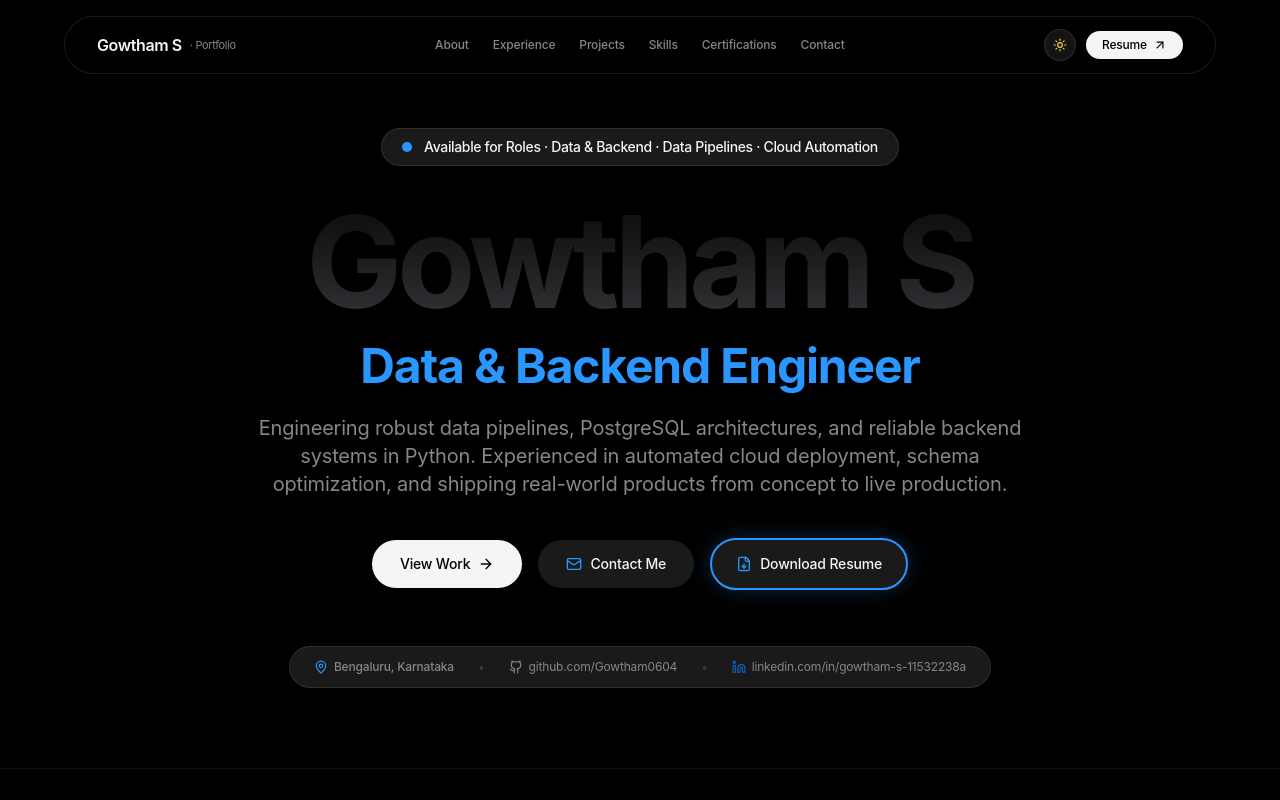
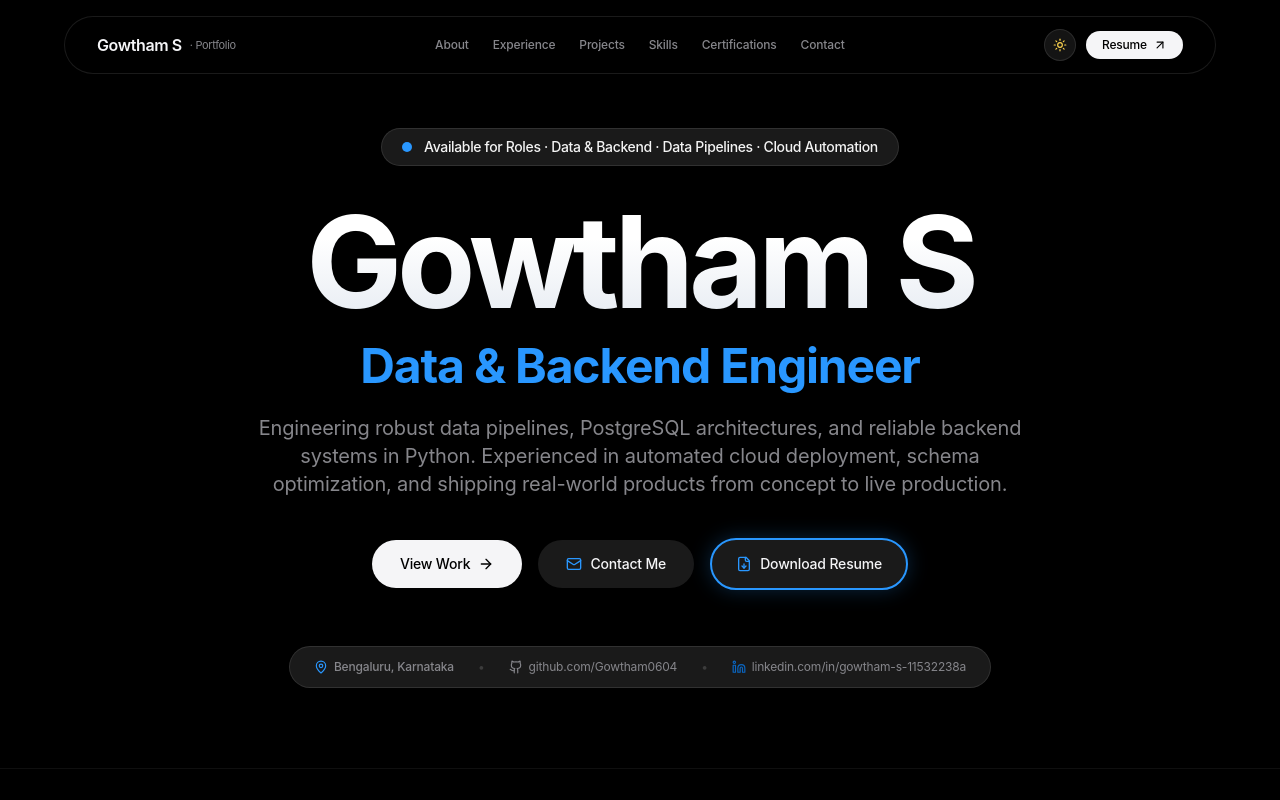
Before and after one commit to Gowtham0604/Gowtham-portfolio, a Next.js app: page / in a window 1280 px wide. Shown: the top 800 px of the page. Built offline with nearby package versions, Linux system fonts and the light colour scheme.

Commit message:
Fix dark mode text gradient selector to ensure bright high-contrast name visibility

```diff
--- a/src/app/globals.css
+++ b/src/app/globals.css
@@ -64,13 +64,19 @@
 
 /* Typography Gradients */
 .text-gradient-titanium {
-  background: linear-gradient(180deg, #ffffff 30%, #c4c4ca 100%);
+  background: linear-gradient(180deg, #ffffff 35%, #cbd5e1 100%);
   -webkit-background-clip: text;
   -webkit-text-fill-color: transparent;
 }
 
-:not(.dark) .text-gradient-titanium {
-  background: linear-gradient(180deg, #111113 25%, #38383c 100%);
+html.dark .text-gradient-titanium {
+  background: linear-gradient(180deg, #ffffff 35%, #e2e8f0 100%);
   -webkit-background-clip: text;
   -webkit-text-fill-color: transparent;
 }
+
+html:not(.dark) .text-gradient-titanium {
+  background: linear-gradient(180deg, #0f172a 30%, #334155 100%);
+  -webkit-background-clip: text;
+  -webkit-text-fill-color: transparent;
+}
```
